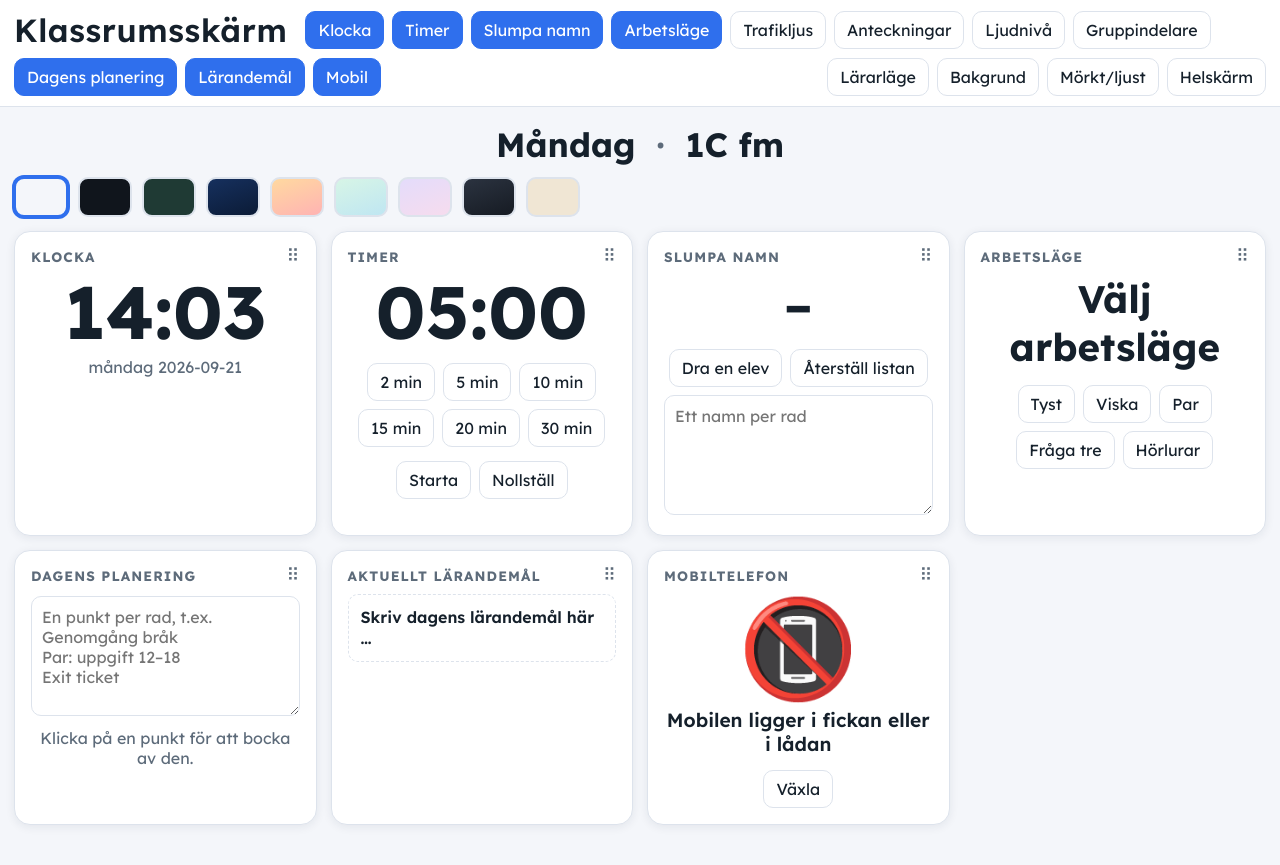
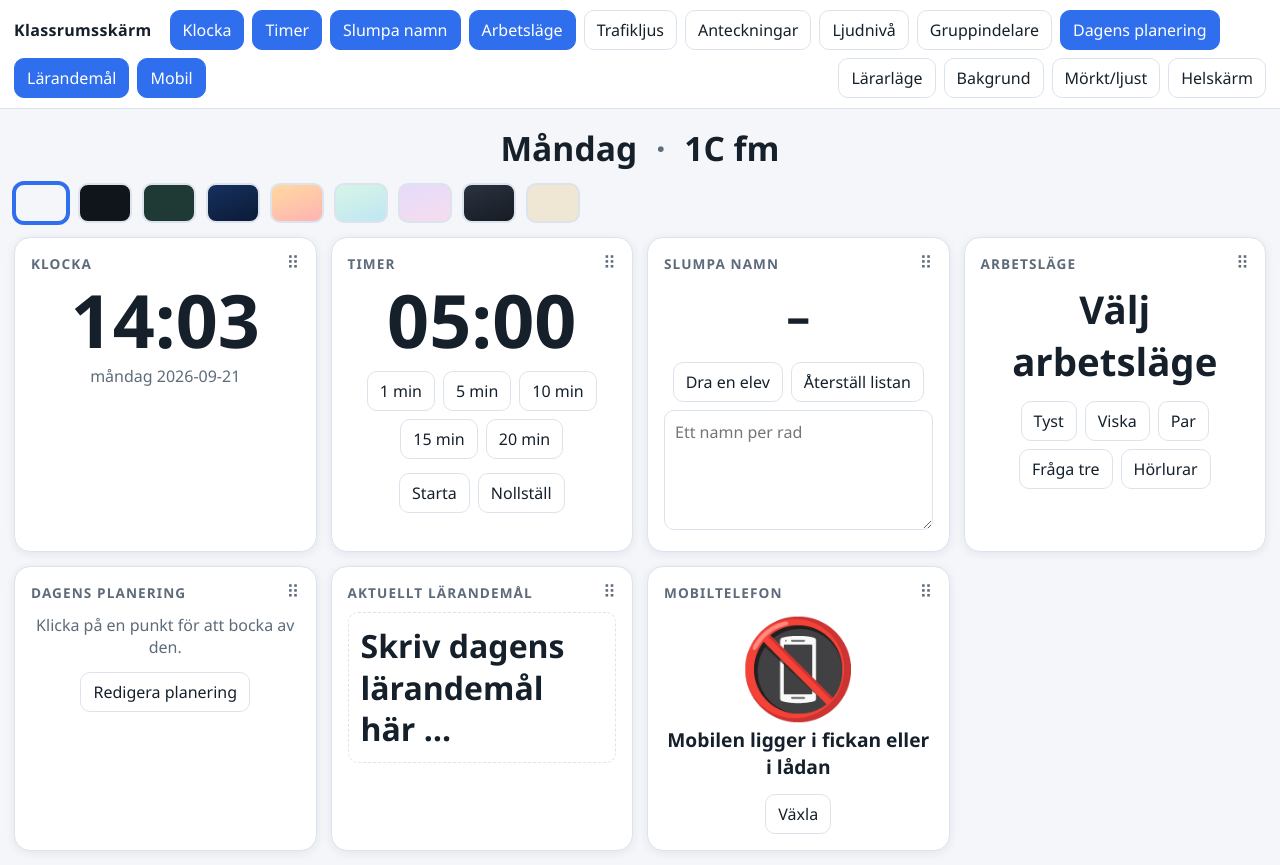
Before and after one commit to camillaberner-sfi/classroomscreen, a plain HTML site: page index.html in a window 1280 px wide. Before the commit the page ends 839 px from the top, so only its background shows below. Drawn offline with Linux system fonts and the light colour scheme.

Commit message:
Add files via upload
Femte versionen eller fjärde

```diff
--- a/index.html
+++ b/index.html
@@ -1,9 +1,6 @@
 <!DOCTYPE html>
 <html lang="sv">
 <head>
-<link rel="preconnect" href="https://fonts.googleapis.com">
-<link rel="preconnect" href="https://fonts.gstatic.com" crossorigin>
-<link href="https://fonts.googleapis.com/css2?family=Lexend:wght@400;600;700&display=swap" rel="stylesheet">
 <meta charset="utf-8">
 <meta name="viewport" content="width=device-width, initial-scale=1, viewport-fit=cover">
 <title>Klassrumsskärm</title>
@@ -27,10 +24,10 @@
 *,*::before,*::after{box-sizing:inherit}
 html{scroll-padding-top:env(safe-area-inset-top,0px)}
 body{margin:0;background:var(--bg);color:var(--ink);
-  font-family:"Lexend",system-ui,-apple-system,Roboto,Helvetica,Arial,sans-serif;}
+  font-family:"Segoe UI",system-ui,-apple-system,Roboto,Helvetica,Arial,sans-serif;}
 header{position:sticky;top:env(safe-area-inset-top,0px);z-index:5;background:var(--panel);
   border-bottom:1px solid var(--line);padding:10px 14px;display:flex;gap:8px;flex-wrap:wrap;align-items:center}
-header h1{font-size:2rem;margin:0 10px 0 0;font-weight:600;letter-spacing:.02em}
+header h1{font-size:1rem;margin:0 10px 0 0;font-weight:600;letter-spacing:.02em}
 button{font:inherit;color:var(--ink);background:var(--panel);border:1px solid var(--line);
   border-radius:10px;padding:8px 12px;cursor:pointer}
 button:hover{border-color:var(--accent)}
@@ -53,6 +50,8 @@ body[data-larare="on"] .handtag{display:none}
 .row{display:flex;gap:8px;flex-wrap:wrap;justify-content:center;margin-top:14px}
 textarea{width:100%;min-height:120px;background:transparent;color:var(--ink);
   border:1px solid var(--line);border-radius:10px;padding:10px;font:inherit;resize:vertical}
+#planeringText{display:none}
+#planeringText.visa{display:block;margin-top:10px}
 #draw{font-size:clamp(1.8rem,6vw,3rem);font-weight:700;text-align:center;min-height:1.2em}
 #lage{font-size:clamp(1.4rem,5vw,2.4rem);font-weight:700;text-align:center;min-height:1.3em}
 .lampor{display:flex;gap:16px;justify-content:center}
@@ -71,7 +70,7 @@ textarea{width:100%;min-height:120px;background:transparent;color:var(--ink);
 #planeringLista{margin:0 0 12px;padding-left:1.4em;font-size:1.15rem}
 #planeringLista li{cursor:pointer;padding:3px 0}
 #planeringLista li.klar{text-decoration:line-through;color:var(--muted)}
-#malText{font-size:clamp(0,7rem,4vw,1,5rem);font-weight:600;line-height:1.3;
+#malText{font-size:clamp(1.3rem,4vw,2rem);font-weight:600;line-height:1.3;
   border:1px dashed var(--line);border-radius:10px;padding:12px;min-height:2em;outline:none}
 #mobilSymbol{font-size:clamp(3rem,12vw,6rem);text-align:center;line-height:1.1}
 #mobilText{font-size:1.2rem;font-weight:600;color:var(--ink)}
@@ -131,12 +130,11 @@ body[data-larare="on"] header h1{display:none}
     <h2>Timer</h2>
     <div id="timerWrap"><div class="big" id="timerTid">05:00</div></div>
     <div class="row">
-      <button data-min="2">2 min</button>
+      <button data-min="1">1 min</button>
       <button data-min="5">5 min</button>
       <button data-min="10">10 min</button>
       <button data-min="15">15 min</button>
       <button data-min="20">20 min</button>
-       <button data-min="30">30 min</button>
     </div>
     <div class="row">
       <button id="timerStart">Starta</button>
@@ -160,9 +158,9 @@ body[data-larare="on"] header h1{display:none}
     <div id="lage">Välj arbetsläge</div>
     <div class="row">
       <button data-lage="🤫 Tyst arbete">Tyst</button>
-      <button data-lage="🗣️ Viska">Viska</button>
+      <button data-lage="🗣️ Viskavolym">Viska</button>
       <button data-lage="👥 Samarbeta i par">Par</button>
-      <button data-lage="✋ Fråga två – sen mig">Fråga tre</button>
+      <button data-lage="✋ Fråga tre – sen mig">Fråga tre</button>
       <button data-lage="🎧 Eget arbete med hörlurar">Hörlurar</button>
     </div>
   </section>
@@ -211,6 +209,7 @@ body[data-larare="on"] header h1{display:none}
     <ol id="planeringLista"></ol>
     <textarea id="planeringText" placeholder="En punkt per rad, t.ex.&#10;Genomgång bråk&#10;Par: uppgift 12–18&#10;Exit ticket"></textarea>
     <div class="sub">Klicka på en punkt för att bocka av den.</div>
+    <div class="row"><button id="planeringRedigera">Redigera planering</button></div>
   </section>
 
   <section class="card on" id="mal">
@@ -383,6 +382,11 @@ $("#planeringText").addEventListener("input",()=>{
   spara("planering",$("#planeringText").value); klaraRader.clear(); ritaPlanering();
 });
 ritaPlanering();
+$("#planeringRedigera").addEventListener("click",()=>{
+  const visas=$("#planeringText").classList.toggle("visa");
+  $("#planeringRedigera").textContent=visas?"Klar":"Redigera planering";
+  if(visas)$("#planeringText").focus();
+});
 
 /* Lärandemål */
 $("#malText").textContent=las("mal")||"Skriv dagens lärandemål här …";
```
